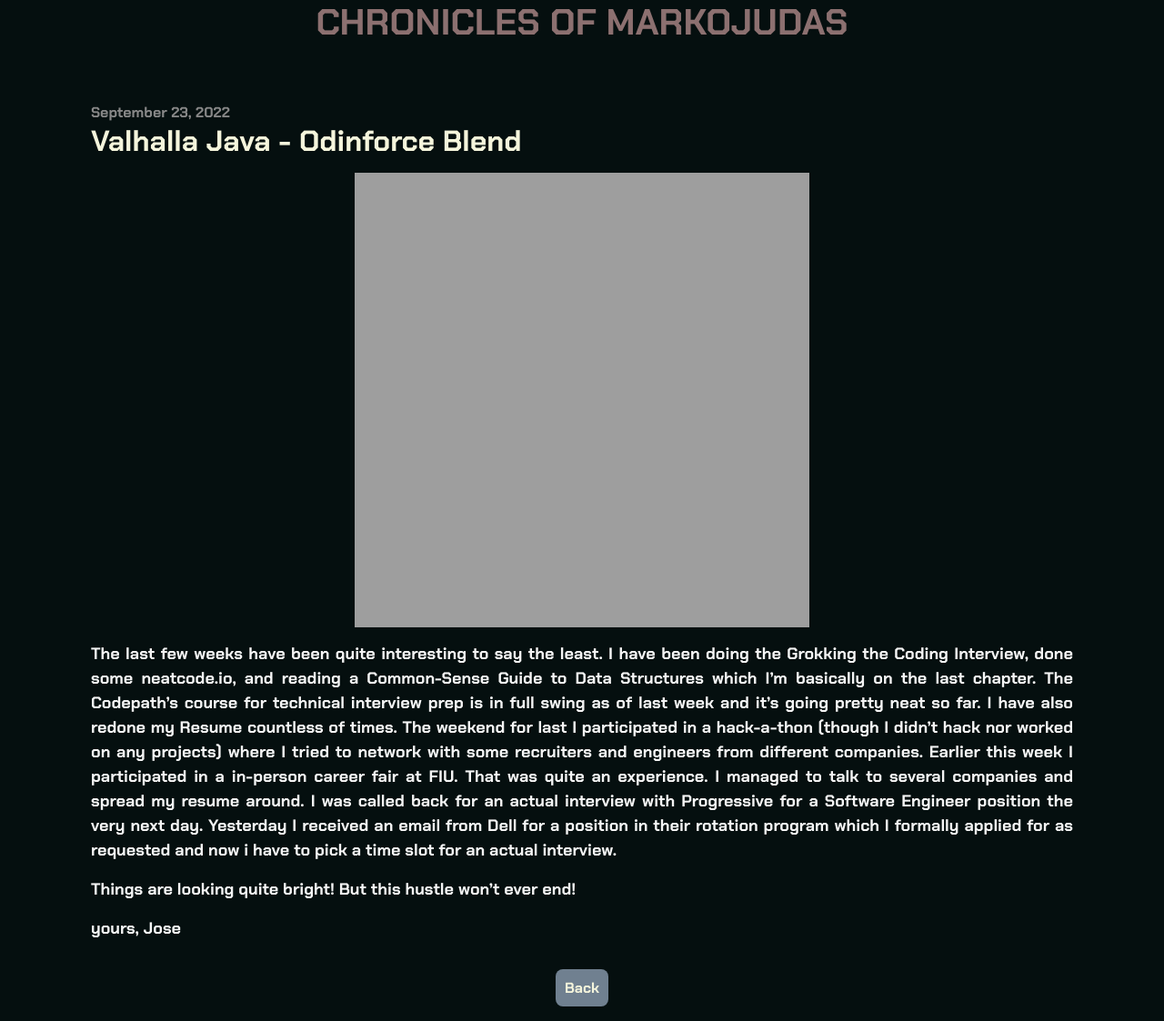
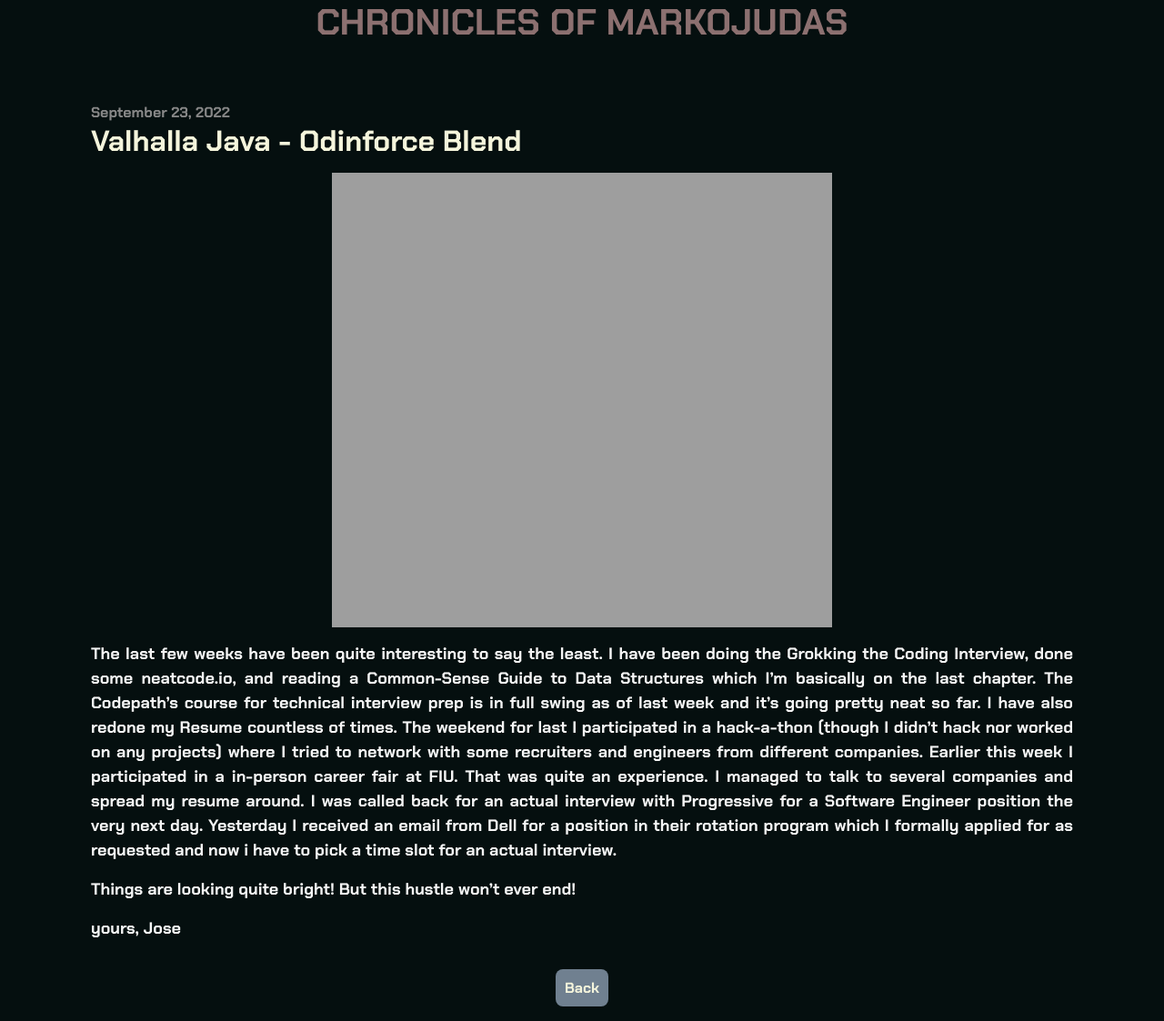
Before and after one commit to Markojudas/chronicles, a Jekyll site: the page built from _posts/2022-09-23-valhalla-java-odinforce.md, in a window 1280 px wide. Shown: the whole page at 91% size. Built offline with Jekyll 4.4.1, drawn with Linux system fonts in a browser that asks for light colours; nearby versions of some CDN libraries.

Commit message:
adjust image

```diff
--- a/_posts/2022-09-23-valhalla-java-odinforce.md
+++ b/_posts/2022-09-23-valhalla-java-odinforce.md
@@ -4,7 +4,7 @@ date: 2022-09-23 12:10
 ---
 <!-- markdownlint-disable -->
 
-<p style="text-align:center;"><img src="https://markojudas.github.io/chronicles/img/ds_a_coffee.jpg" width="500" height="500"></p>
+<p style="text-align:center;"><img src="https://markojudas.github.io/chronicles/img/ds_a_coffee.jpg" width="550" height="500"></p>
 
 The last few weeks have been quite interesting to say the least. I have been doing the Grokking the Coding Interview, done some neatcode.io, and reading a Common-Sense Guide to Data Structures which I'm basically on the last chapter. The Codepath's course for technical interview prep is in full swing as of last week and it's going pretty neat so far. I have also redone my Resume countless of times. The weekend for last I participated in a hack-a-thon (though I didn't hack nor worked on any projects) where I tried to network with some recruiters and engineers from different companies. Earlier this week I participated in a in-person career fair at FIU. That was quite an experience. I managed to talk to several companies and spread my resume around. I was called back for an actual interview with Progressive for a Software Engineer position the very next day. Yesterday I received an email from Dell for a position in their rotation program which I formally applied for as requested and now i have to pick a time slot for an actual interview.
 
```
